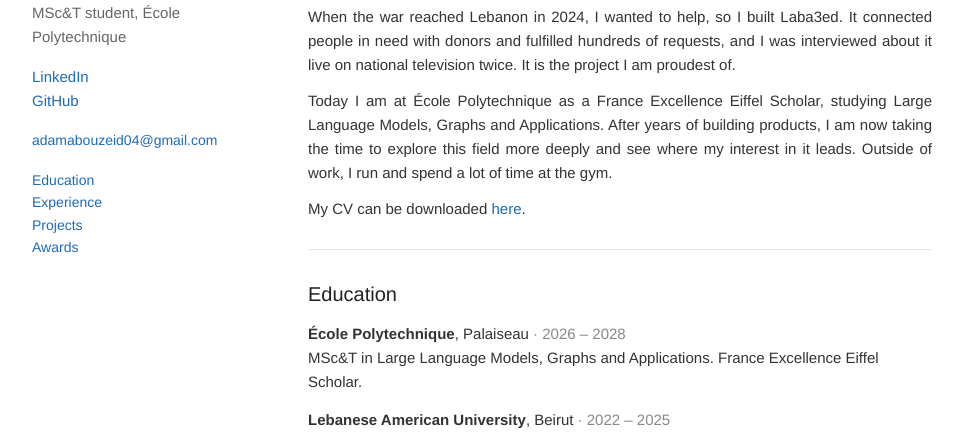
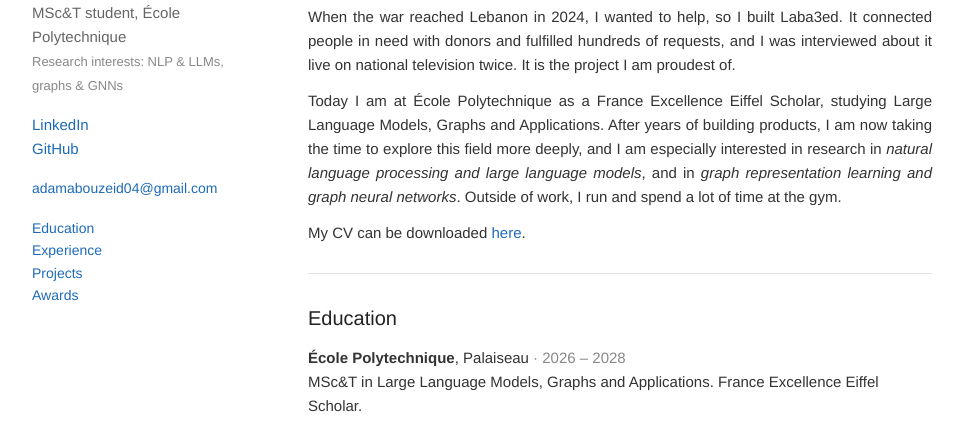
Before and after one commit to adam-abouzeid/personal-portfolio, a plain HTML site: page index.html in a window 1280 px wide. Shown: the part 331-763 px from the top of the page, without its empty margins (158-1122 px from the left). Drawn offline with Linux system fonts and the light colour scheme.

Commit message:
research

```diff
--- a/index.html
+++ b/index.html
@@ -60,6 +60,7 @@
     }
 
     .tagline { color: #666; margin: 0 0 16px; }
+    .interests { font-size: 13px; color: #888; }
 
     .side-links { margin: 0 0 16px; }
 
@@ -150,8 +151,10 @@
 
       <h1>Adam Abou Zeid</h1>
       <p class="tagline">
-        <span lang="en">MSc&amp;T student, École Polytechnique</span>
-        <span lang="fr">Étudiant en MSc&amp;T, École Polytechnique</span>
+        <span lang="en">MSc&amp;T student, École Polytechnique<br>
+          <span class="interests">Research interests: NLP &amp; LLMs, graphs &amp; GNNs</span></span>
+        <span lang="fr">Étudiant en MSc&amp;T, École Polytechnique<br>
+          <span class="interests">Intérêts de recherche : NLP &amp; LLM, graphes &amp; GNN</span></span>
       </p>
 
       <p class="side-links">
@@ -232,14 +235,17 @@
       <span lang="en">
         Today I am at École Polytechnique as a France Excellence Eiffel Scholar, studying
         Large Language Models, Graphs and Applications. After years of building products,
-        I am now taking the time to explore this field more deeply and see where my interest
-        in it leads. Outside of work, I run and spend a lot of time at the gym.
+        I am now taking the time to explore this field more deeply, and I am especially
+        interested in research in <em>natural language processing and large language models</em>,
+        and in <em>graph representation learning and graph neural networks</em>. Outside of work, I run and spend a lot of time at the gym.
       </span>
       <span lang="fr">
         Aujourd’hui, je suis à l’École Polytechnique en tant que boursier France Excellence
         Eiffel, en MSc&amp;T Large Language Models, Graphs and Applications. Après des années
-        à construire des produits, je prends le temps d’explorer ce domaine plus en profondeur
-        et de voir où cet intérêt me mène. En dehors du travail, je cours et je passe beaucoup
+        à construire des produits, je prends le temps d’explorer ce domaine plus en profondeur,
+        et je m’intéresse particulièrement à la recherche en <em>traitement automatique du
+        langage et grands modèles de langage</em>, ainsi qu’en <em>apprentissage de
+        représentations sur graphes et réseaux de neurones sur graphes</em>. En dehors du travail, je cours et je passe beaucoup
         de temps à la salle de sport.
       </span>
     </p>
```
Also changed, not shown: 1 other file.
